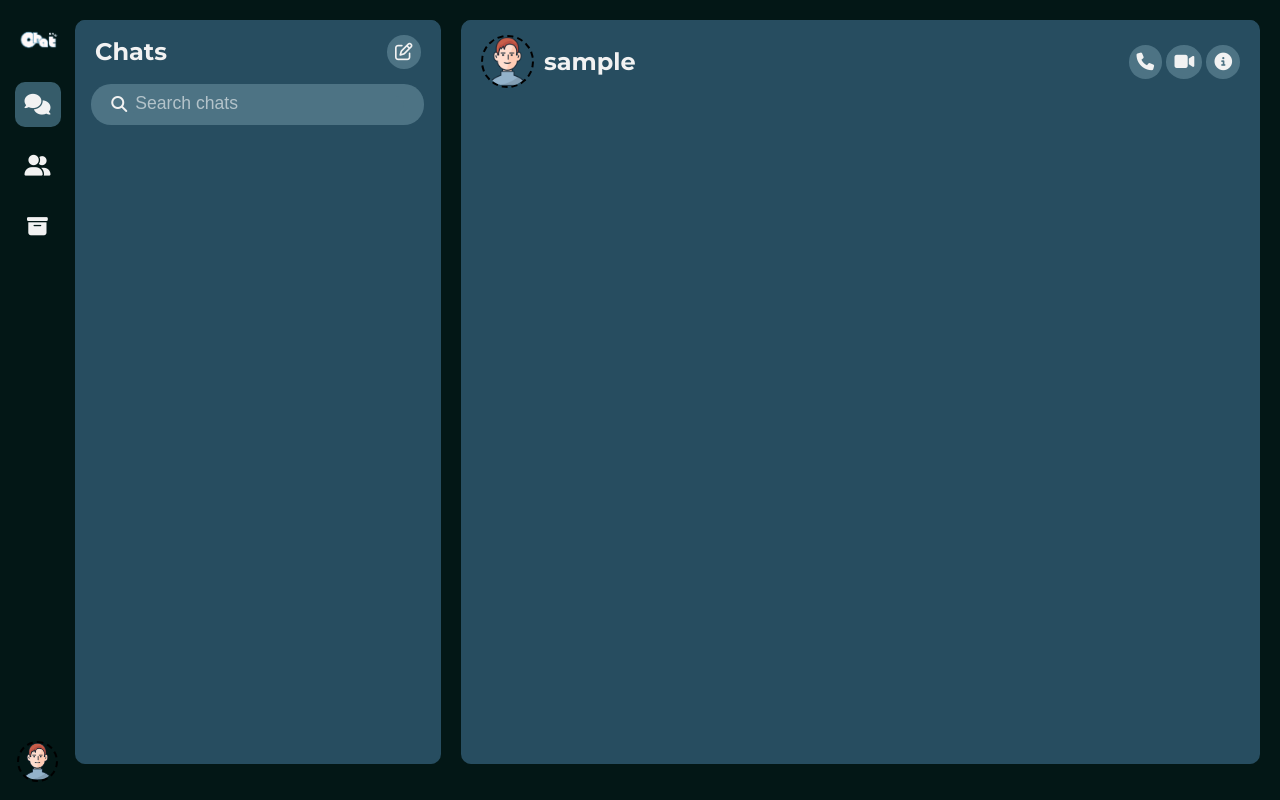
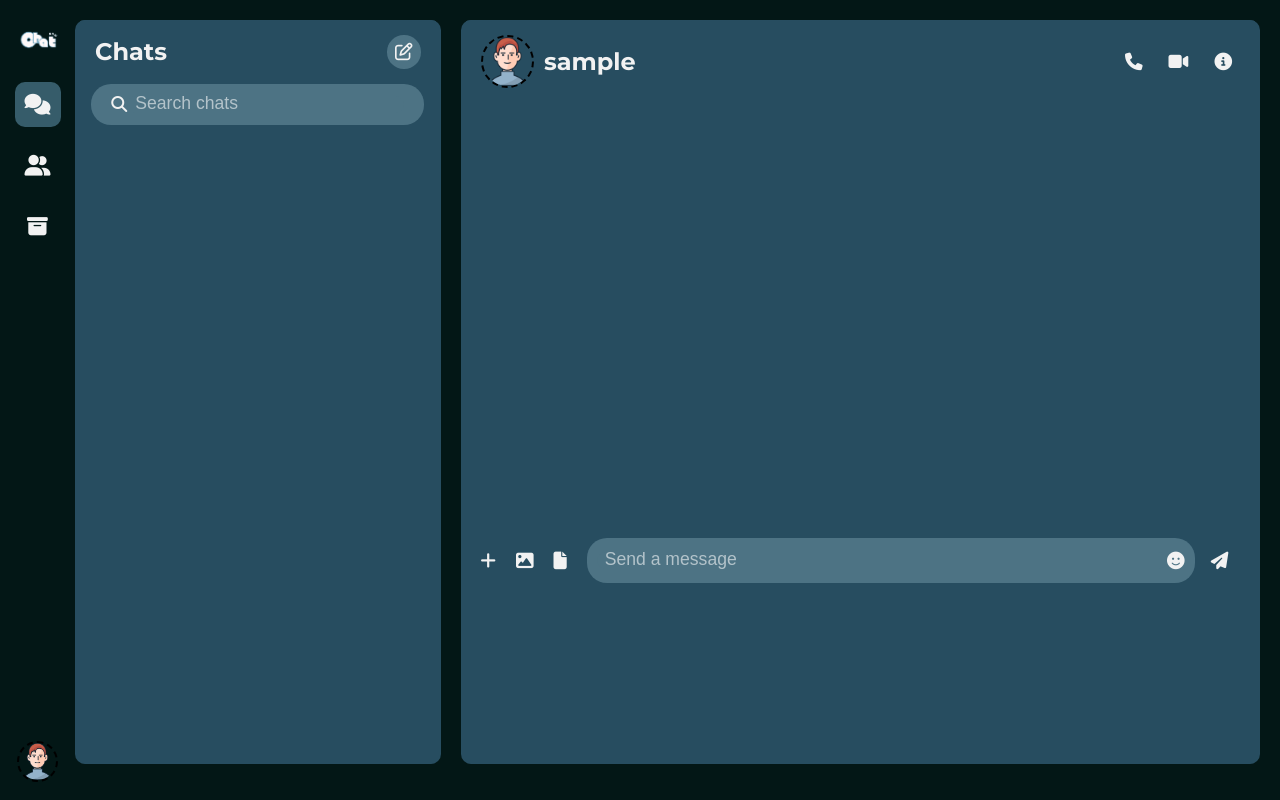
Before and after one commit to SyrillDex/chatWebsite, a PHP site: page /chats.php in a window 1280 px wide. Run offline with PHP 8.4, Linux system fonts and the light colour scheme; the visitor is signed in with stand-in values (Sample User, id 1); data that the repository does not hold is empty.

Commit message:
Add conversation footer(message-panel)

```diff
--- a/chats.php
+++ b/chats.php
@@ -2,10 +2,14 @@
   include "sidebar.php";
   require "connection/database.php";
   $conn = connection();
+  $id = $_SESSION['user_id'];
 
   if(empty($_SESSION['user_id'])){
     header("Location: index.php");
   }
+  $sql = "SELECT * FROM users";
+  $result = $conn->query($sql) or die($conn->error);
+  $row = $result->fetch_assoc();
 ?>
 <!DOCTYPE html>
 <html lang="en">
@@ -33,6 +37,9 @@
           <input type="text" name="search" placeholder="Search chats">
         </div>
       </div>
+      <div class="chat-list">
+
+      </div>
     </div>
     <div class="conversation">
       <div class="convo-header">
@@ -41,15 +48,42 @@
             <img class="receiver-profile" src="images/man-avatar.png" alt="">
             <h2><?php echo $_SESSION['username'] ?></h2>
           </div>
-          <div>
+          <div class="receiver-nav">
             <i class="fa-solid fa-phone"></i>
             <i class="fa-solid fa-video"></i>
             <i class="fa-solid fa-circle-info"></i>
           </div>
         </div>
       </div>
+      <div class="convo-body">
+
+      </div>
+      <div class="convo-footer">
+        <a href=""><i class="fas fa-plus"></i></a>
+        <a href=""><i class="fas fa-image"></i></a>
+        <a href=""><i class="fas fa-file"></i></a>
+        <form action="chats.php" method="post" class="message-form">
+          <div class="message-box">
+            <input type="text" name="message" id="text-box" placeholder="Send a message" autocomplete="off">
+            <a href=""><i class="fas fa-smile"></i></a>
+          </div>
+          <input type="submit" name="send" class="fa send" value="&#xf1d8">
+        </form>
+      </div>
     </div>
   </div>
-
+  <script src="script/chats.js"></script>
 </body>
 </html>
+<?php
+  if($_SERVER['REQUEST_METHOD'] === "POST"){
+    $message = $_POST["message"];
+    if(isset($_POST['send'])){
+      ?>
+        <script>
+          sendMessage(<?php echo json_encode($message); ?>);
+        </script>
+      <?php
+    }
+  }
+?>
--- a/styles/chats.css
+++ b/styles/chats.css
@@ -55,7 +55,8 @@ body{
 h2{
   margin: 0px;
 }
-.search{
+.search,
+.message-box{
   display: flex;
   align-items: center;
   background-color: #4d7384;
@@ -92,3 +93,42 @@ input[type="text"]::placeholder{
   border: 2px dashed black;
   border-radius: 50%;
 }
+.receiver-nav{
+  display: flex;
+  gap: 10px;
+}
+.receiver-nav i{
+  background-color: transparent;
+}
+.convo-body{
+  height: 400px;
+}
+.convo-footer{
+  display: flex;
+  align-items: center;
+  position: sticky;
+  background-color: #274d60;
+  bottom: 0;
+  width: 100%;
+  padding: 15px;
+  z-index: 98;
+  gap: 20px;
+}
+.convo-footer a,
+.send{
+  color: #f2f2f2;
+  font-size: 1.1rem;
+  background-color: transparent;
+}
+.send{
+  border: none;
+}
+.message-form{
+  display: flex;
+  align-items: center;
+  gap: 10px;
+  width: 100%;
+}
+.message-box{
+  padding: 12px 10px;
+}
```
